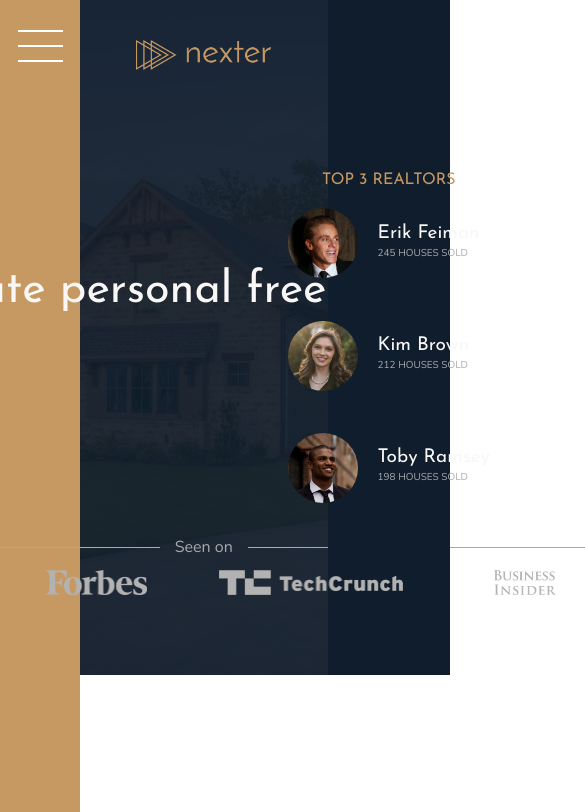
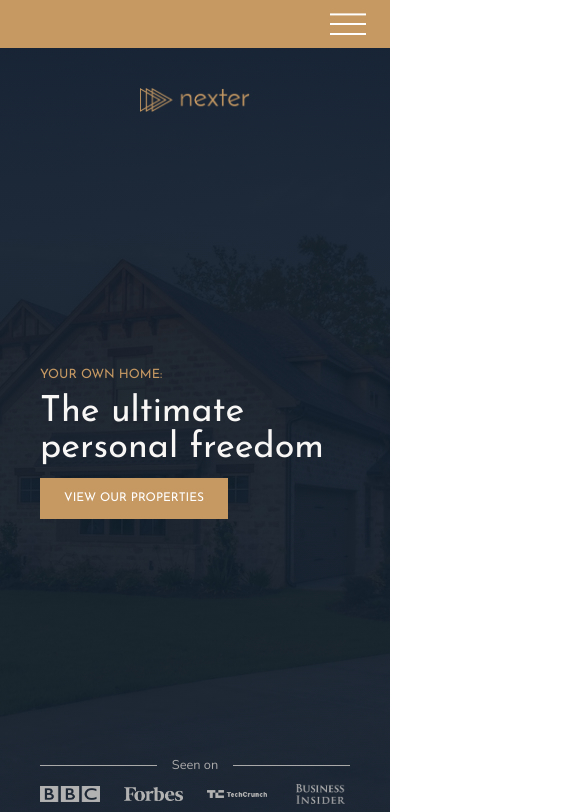
Before and after one commit to andreitch/learncssgrid, a plain HTML site: page index.html in a window 390 px wide. Shown: the top 812 px of the page, 585 px wide, since content can reach past the window. Drawn offline with nearby package versions, Linux system fonts and the light colour scheme.

Commit message:
Media Wueries

```diff
--- a/css/style.css
+++ b/css/style.css
@@ -8,6 +8,9 @@
 html {
   box-sizing: border-box;
   font-size: 62.5%; }
+  @media only screen and (max-width: 75em) {
+    html {
+      font-size: 50%; } }
 
 body {
   font-family: "Nunito", sans-serif;
@@ -19,6 +22,13 @@
   display: grid;
   grid-template-rows: 80vh min-content 40vw repeat(3, min-content);
   grid-template-columns: [sidebar-start] 8rem [sidebar-end full-start] minmax(6rem, 1fr) [center-start] repeat(8, [col-start] minmax(min-content, 14rem) [col-end]) [center-end] minmax(6rem, 1fr) [full-end]; }
+  @media screen and (max-width: 62.5em) {
+    .container {
+      grid-template-rows: 6rem 80vh min-content 40vw repeat(3, min-content);
+      grid-template-columns: [sidebar-end full-start] minmax(6rem, 1fr) [center-start] repeat(8, [col-start] minmax(min-content, 14rem) [col-end]) [center-end] minmax(6rem, 1fr) [full-end]; } }
+  @media screen and (max-width: 50em) {
+    .container {
+      grid-template-rows: 6rem calc(100vh - 6rem); } }
 
 .heading-1, .heading-2, .heading-3, .heading-4 {
   font-family: "Josefin Sans", sans-serif;
@@ -82,6 +92,12 @@
   grid-row: 1 / -1;
   display: flex;
   justify-content: center; }
+  @media screen and (max-width: 62.5em) {
+    .sidebar {
+      grid-column: 1 / -1;
+      grid-row: 1 / 2;
+      justify-content: flex-end;
+      align-items: center; } }
 
 .nav-btn {
   border: none;
@@ -100,6 +116,14 @@
     transform: translateY(-1.5rem); }
   .nav-btn::after {
     transform: translateY(1.3rem); }
+  @media screen and (max-width: 62.5em) {
+    .nav-btn {
+      margin-top: 0;
+      margin-right: 3rem; }
+      .nav-btn::before {
+        transform: translateY(-1.2rem); }
+      .nav-btn::after {
+        transform: translateY(1rem); } }
 
 .header {
   background-color: #54483a;
@@ -110,10 +134,16 @@
   padding: 8rem;
   padding-top: 4rem;
   display: grid;
-  grid-template-rows: 1fr min-content 6rem 1fr;
-  grid-template-columns: max-content;
+  grid-template-rows: 1fr min-content minmax(6rem, min-content) 1fr;
+  grid-template-columns: minmax(min-content, max-content);
   grid-row-gap: 1.5rem;
   justify-content: center; }
+  @media screen and (max-width: 50em) {
+    .header {
+      grid-column: 1 / -1; } }
+  @media screen and (max-width: 37.5em) {
+    .header {
+      padding: 5rem; } }
   .header__logo {
     height: 3rem;
     justify-self: center; }
@@ -136,9 +166,11 @@
     display: grid;
     grid-template-columns: repeat(4, 1fr);
     grid-column-gap: 3rem;
-    justify-items: center; }
+    justify-items: center;
+    align-items: center; }
     .header__seenon-logos img {
-      height: 2.5rem;
+      max-height: 2.5rem;
+      max-width: 100%;
       filter: brightness(70%); }
 
 .realtors {
@@ -150,12 +182,21 @@
   justify-content: center;
   justify-items: center;
   grid-row-gap: 2rem; }
+  @media screen and (max-width: 50em) {
+    .realtors {
+      grid-column: 1 / -1; } }
   .realtors__list {
     display: grid;
     grid-template-columns: min-content max-content;
     grid-column-gap: 2rem;
     grid-row-gap: 5vh;
     align-items: center; }
+    @media screen and (max-width: 50em) {
+      .realtors__list {
+        grid-template-columns: repeat(3, min-content max-content); } }
+    @media screen and (max-width: 37.5em) {
+      .realtors__list {
+        grid-template-columns: min-content max-content; } }
   .realtors__img {
     width: 7rem;
     border-radius: 50%;
@@ -191,16 +232,25 @@
   background-color: #c69963;
   grid-column: full-start / col-end 4;
   background-image: linear-gradient(rgba(198, 153, 99, 0.5), rgba(198, 153, 99, 0.5)), url(../img/back.jpg);
+  background-size: cover;
   display: grid;
   grid-template-rows: repeat(6, 1fr);
   grid-template-columns: repeat(6, 1fr);
   align-items: center; }
+  @media screen and (max-width: 50em) {
+    .story__pictures {
+      grid-column: 1 / -1;
+      padding: 3rem; } }
 
 .story__img--1 {
   width: 100%;
   grid-row: 2 / 6;
   grid-column: 2 /6;
   box-shadow: 0 2rem 5rem rgba(0, 0, 0, 0.1); }
+  @media screen and (max-width: 50em) {
+    .story__img--1 {
+      grid-column: 1 / 5;
+      grid-row: 1 / -1; } }
 
 .story__img--2 {
   width: 115%;
@@ -208,6 +258,10 @@
   grid-column: 4 /7;
   z-index: 20;
   box-shadow: 0 2rem 5rem rgba(0, 0, 0, 0.2); }
+  @media screen and (max-width: 50em) {
+    .story__img--2 {
+      grid-row: 1 / -1;
+      width: 100%; } }
 
 .story__content {
   background-color: #f9f7f6;
@@ -216,6 +270,10 @@
   display: grid;
   align-content: center;
   justify-items: start; }
+  @media screen and (max-width: 50em) {
+    .story__content {
+      grid-column: 1 / -1;
+      grid-row: 5 / 6; } }
 
 .story__text {
   font-size: 1.5rem;
--- a/sass/_header.scss
+++ b/sass/_header.scss
@@ -12,10 +12,18 @@
   padding-top: 4rem;
 
   display: grid;
-  grid-template-rows: 1fr min-content 6rem 1fr;
-  grid-template-columns: max-content;
+  grid-template-rows: 1fr min-content minmax(6rem, min-content) 1fr;
+  grid-template-columns: minmax(min-content, max-content);
   grid-row-gap: 1.5rem;
   justify-content: center;
+
+  @media screen and (max-width: $bp-medium) {
+    grid-column: 1 / -1;
+  }
+
+  @media screen and (max-width: $bp-small) {
+    padding: 5rem;
+  }
 
   &__logo {
     height: 3rem;
@@ -48,8 +56,10 @@
     grid-template-columns: repeat(4, 1fr);
     grid-column-gap: 3rem;
     justify-items: center;
+    align-items: center;
     img {
-      height: 2.5rem;
+      max-height: 2.5rem;
+      max-width: 100%;
       filter: brightness(70%);
     }
   }
```
Also changed, not shown: sass/_base.scss (+19 -0 lines), sass/_realtors.scss (+11 -0 lines), sass/_sidebar.scss (+18 -0 lines), sass/_story.scss (+20 -0 lines).
